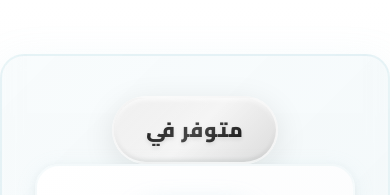
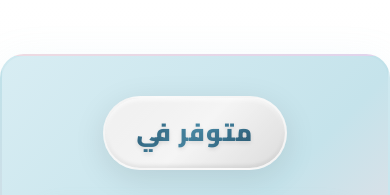
Before and after one commit to hackme0-max/joe, a plain HTML site: page index.html in a window 390 px wide. Shown: the part 495-690 px from the top of the page. Drawn offline with nearby package versions, Linux system fonts and the light colour scheme.

Commit message:
Update standalone-styles.css

```diff
--- a/standalone-styles.css
+++ b/standalone-styles.css
@@ -359,7 +359,13 @@ body {
     margin: 0 auto;
     padding: 4rem 3rem;
     border-radius: 2rem;
-    background: linear-gradient(135deg, rgba(168, 213, 226, 0.08) 0%, rgba(142, 197, 214, 0.12) 100%);
+    background: linear-gradient(135deg,
+    #d8edf3,   /* أفتح من #a8d5e2 */
+    #c5e3eb,   /* أفتح من #8ec5d6 */
+    #ffdce1,   /* أفتح من #ffb6c1 */
+    #eed2ee    /* أفتح من #dda0dd */
+  );
+    /* background: linear-gradient(135deg, rgba(168, 213, 226, 0.08) 0%, rgba(142, 197, 214, 0.12) 100%); */
     text-align: center;
     border: 2px solid rgba(168, 213, 226, 0.2);
     box-shadow: 0 10px 40px rgba(168, 213, 226, 0.15);
@@ -409,6 +415,52 @@ body {
     background: linear-gradient(90deg, #a8d5e2, #8ec5d6);
     border-radius: 2px;
     box-shadow: 0 2px 10px rgba(168, 213, 226, 0.5);
+}
+
+/* Press Badge - Modern Metallic Design */
+.press-header-badge {
+    display: flex;
+    justify-content: center;
+    margin-bottom: 3rem;
+}
+
+.press-badge {
+    background: linear-gradient(135deg,
+        #e8f4f8 0%,
+        #f0f8fb 50%,
+        #e8f4f8 100%
+    );
+    border: 2px solid rgba(168, 213, 226, 0.4);
+    padding: 1.25rem 3.5rem;
+}
+
+.press-badge::before {
+    background: linear-gradient(
+        135deg,
+        rgba(168, 213, 226, 0.3) 0%,
+        transparent 50%,
+        rgba(142, 197, 214, 0.2) 100%
+    );
+}
+
+.press-badge .badge-text {
+    font-size: 2rem;
+    background: linear-gradient(135deg,
+        #2c5f7a 0%,
+        #4a8ba8 50%,
+        #2c5f7a 100%
+    );
+    -webkit-background-clip: text;
+    -webkit-text-fill-color: transparent;
+    background-clip: text;
+}
+
+.press-badge:hover {
+    transform: translateY(-3px) scale(1.02);
+    box-shadow:
+        0 15px 45px rgba(168, 213, 226, 0.35),
+        inset 0 2px 4px rgba(255, 255, 255, 0.9),
+        inset 0 -2px 4px rgba(168, 213, 226, 0.25);
 }
 
 .press-logos {
@@ -813,6 +865,18 @@ body {
         margin-bottom: 2.5rem;
     }
 
+    .press-badge {
+        padding: 1rem 2.5rem;
+    }
+
+    .press-badge .badge-text {
+        font-size: 1.75rem;
+    }
+
+    .press-header-badge {
+        margin-bottom: 2.5rem;
+    }
+
     .press-logos {
         gap: 2rem;
     }
@@ -990,6 +1054,18 @@ body {
         bottom: -12px;
     }
 
+    .press-badge {
+        padding: 0.875rem 2rem;
+    }
+
+    .press-badge .badge-text {
+        font-size: 1.5rem;
+    }
+
+    .press-header-badge {
+        margin-bottom: 2rem;
+    }
+
     .press-logos {
         gap: 1.5rem;
         flex-direction: column;
```
